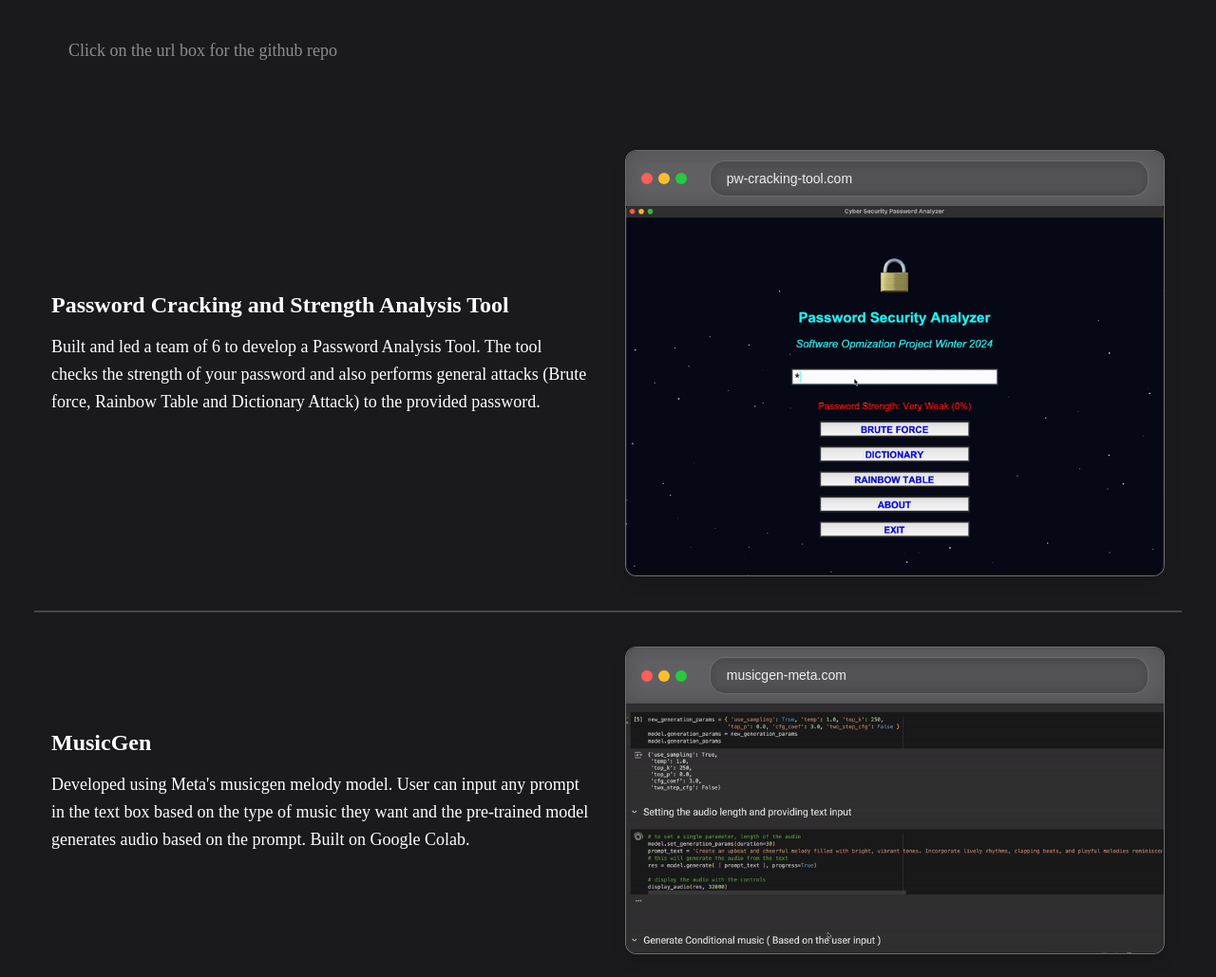
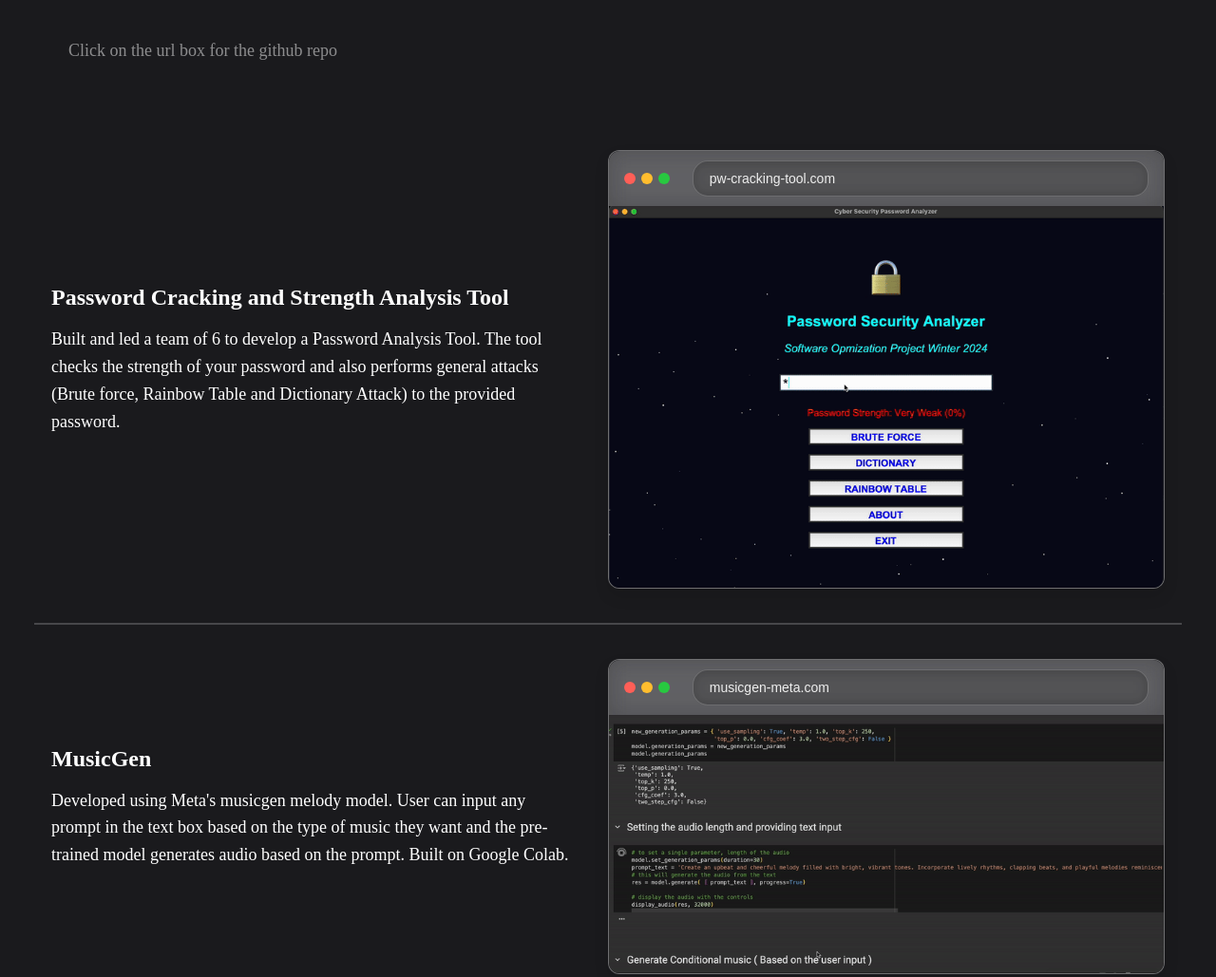
Before and after one commit to TarunZach/portfolio, a website built with Vite: page index.html in a window 1280 px wide. Shown: the part 8180-9209 px from the top of the page at 95% size. Built offline with nearby package versions, Linux system fonts and the light colour scheme; no server answers; a web font is replaced by a local one.

Commit message:
ui: padding

```diff
--- a/css/style.css
+++ b/css/style.css
@@ -100,6 +100,12 @@ body {
 
 section {
   padding: 5em 2em;
+}
+
+@media (min-width: 1800px) {
+  section {
+    padding: 9em !important;
+  }
 }
 
 img {
@@ -837,8 +843,18 @@ header {
   text-align: start;
 }
 
+.project__preview {
+  display: flex;
+  justify-content: center;
+  align-items: center;
+}
+
 .project__preview .browser__content {
   padding: 0;
+}
+
+.project__preview .browser__container {
+  width: max-content;
 }
 
 /* My Resume */
```
Also changed, not shown: 1 other file.
